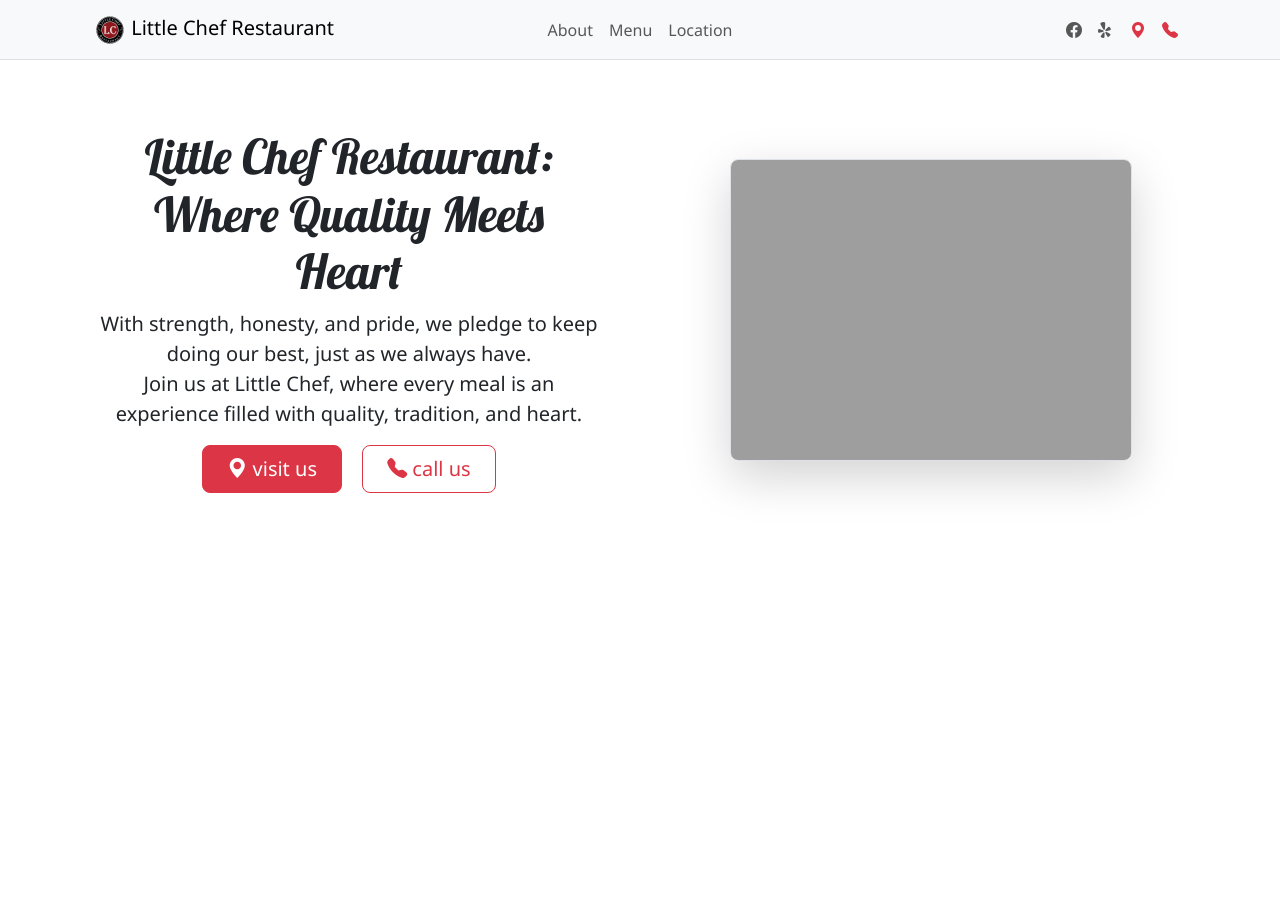
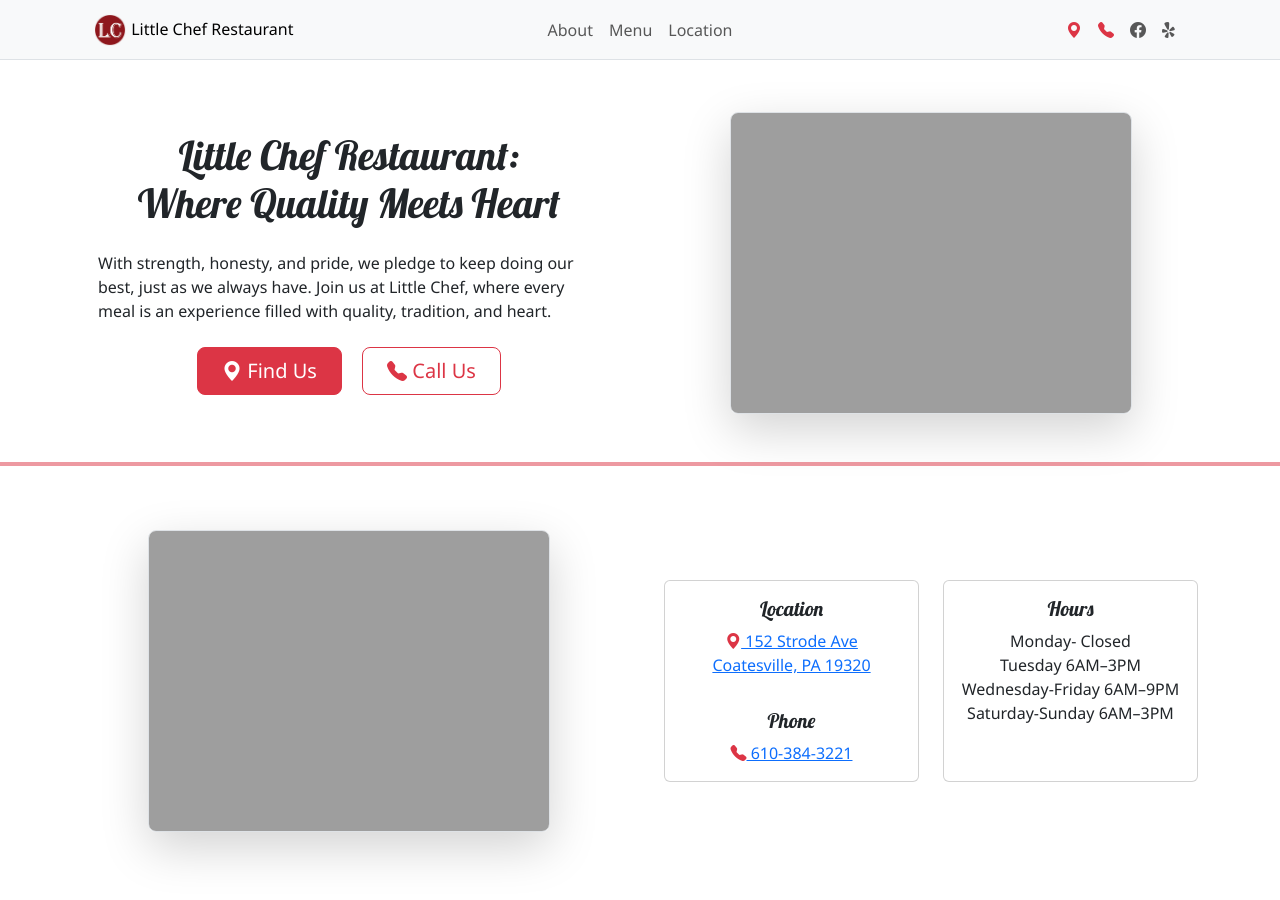
Before and after one commit to dev-creative-studio-llc/little-chef, a Jekyll site: the page built from index.html, in a window 1280 px wide. Built offline with Jekyll 4.4.1, drawn with Linux system fonts in a browser that asks for light colours.

Commit message:
updated layout for mobile display. added section for contact info

```diff
--- a/_includes/nav.html
+++ b/_includes/nav.html
@@ -7,9 +7,9 @@
       </button>
       <div class="collapse navbar-collapse d-lg-flex">
         <a class="navbar-brand col-3 me-0" href="#">
-          <img src="{{ site.baseurl }}/assets/img/logo_circle.png" alt="Logo" width="32" height="32"
-            class="d-inline-block align-text-top">
-          <span class="d-none d-md-inline">Little Chef Restaurant</span>
+          <img src="{{ site.baseurl }}/assets/img/logo_inner_circle.png" alt="Brand Logo" width="32" height="32"
+            class="img-fluid d-inline-block align-text-top">
+          <span class="d-md-none d-lg-inline fs-6">Little Chef Restaurant</span>
         </a>
         <ul class="navbar-nav col-6 justify-content-lg-center">
           <li class="nav-item"><a class="nav-link" aria-current="page" href="#">About</a></li>
@@ -17,6 +17,16 @@
           <li class="nav-item"><a class="nav-link" aria-current="page" href="#">Location</a></li>
         </ul>
         <ul class="navbar-nav col-3 justify-content-lg-end">
+          <li class="nav-item">
+            <a class="nav-link" href="https://goo.gl/maps/79WqFn2AeFe1pQdy9">
+              <i class="bi bi-geo-alt-fill text-danger"></i>
+            </a>
+          </li>
+          <li class="nav-item">
+            <a class="nav-link" href="tel:+16103843221">
+              <i class="bi bi-telephone-fill text-danger"></i>
+            </a>
+          </li>
           <li class="nav-item">
             <a class="nav-link"
               href="https://www.facebook.com/Little-Chef-160076680862357/?rf=109246645805647">
@@ -28,16 +38,6 @@
               <i class="bi bi-yelp"></i>
             </a>
           </li>
-          <li class="nav-item">
-            <a class="nav-link" href="https://goo.gl/maps/79WqFn2AeFe1pQdy9">
-              <i class="bi bi-geo-alt-fill text-danger"></i>
-            </a>
-          </li>
-          <li class="nav-item">
-            <a class="nav-link" href="tel:+16103843221">
-              <i class="bi bi-telephone-fill text-danger"></i>
-            </a>
-          </li>
         </ul>
       </div>
     </div>
--- a/index.html
+++ b/index.html
@@ -1,27 +1,24 @@
 ---
 layout: default
 ---
-<div id="hero-section" class="text-center">
 <div class="container text-center">
-        <div class="row row-cols-2 mt-1 g-5 align-items-center">
+    <div class="row row-cols-md-1 row-cols-lg-2 mt-1 mb-5 g-5 align-items-center">
         <div class="col">
             <div class="card border border-0">
                 <div class="card-body">
-                        <h1 class="card-title display-5">Little Chef Restaurant: Where Quality Meets Heart</h1>
-                        <p class="card-text fs-5">With strength, honesty, and pride, we pledge to keep doing our best,
-                            just as we
-                            always
-                            have.<br>Join us at Little Chef, where every meal is an experience filled with quality,
-                            tradition, and heart.</p>
+                    <h1 class="card-title mb-4">Little Chef Restaurant:<br>Where Quality Meets Heart</h1>
+                    <p class="card-text fs-6 text-start mb-4">With strength, honesty, and pride, we pledge to keep doing
+                        our best,
+                        just as we always have. Join us at Little Chef, where every meal is an experience filled
+                        with quality, tradition, and heart.</p>
                     <a href="#" class="btn btn-danger btn-lg px-4 me-sm-3"><i class="bi bi-geo-alt-fill"></i>
-                            visit
-                            us</a>
-                        <a href="#" class="btn btn-outline-danger btn-lg px-4"><i class="bi bi-telephone-fill"></i> call
-                            us</a>
+                        Find Us</a>
+                    <a href="#" class="btn btn-outline-danger btn-lg px-4"><i class="bi bi-telephone-fill"></i> Call
+                        Us</a>
                 </div>
             </div>
         </div>
-            <div class="col">
+        <div class="col d-md-none d-lg-block">
             <div class="container">
                 <img src="{{ site.baseurl }}/assets/img/banner8.png" class="img-fluid border rounded-3 shadow-lg"
                     alt="Hero Banner" loading="lazy">
@@ -29,8 +26,46 @@
         </div>
     </div>
 </div>
+<hr class="border border-danger border-2 opacity-50">
+<div class="container text-center">
+    <div class="row row-cols-md-1 row-cols-lg-2 mt-1 g-5 align-items-center">
+        <div class="col d-md-none d-lg-block">
+            <div class="container">
+                <img src="{{ site.baseurl }}/assets/img/banner2.png" class="img-fluid border rounded-3 shadow-lg"
+                    alt="Hero Banner" loading="lazy">
             </div>
-
-<div id="hero-section" class="text-center">
-
         </div>
+        <div class="col">
+            <div class="row row-cols-2">
+                <div class="col">
+                    <div class="card h-100">
+                        <div class="card-body">
+                            <h5 class="card-title">Location</h5>
+                            <a class="card-link" href="https://goo.gl/maps/79WqFn2AeFe1pQdy9">
+                                <i class="bi bi-geo-alt-fill text-danger"></i> 152 Strode Ave Coatesville, PA 19320
+                            </a>
+                        </div>
+                        <div class="card-body">
+                            <h5 class="card-title">Phone</h5>
+                            <a class="card-link" href="tel:+16103843221">
+                                <i class="bi bi-telephone-fill text-danger"></i> 610-384-3221
+                            </a>
+                        </div>
+                    </div>
+                </div>
+                <div class="col">
+                    <div class="card h-100">
+                        <div class="card-body">
+                            <h5 class="card-title">Hours</h5>
+                            <p class="card-text">
+                                Monday- Closed<br>
+                                Tuesday 6AM–3PM<br>
+                                Wednesday-Friday 6AM–9PM<br>
+                                Saturday-Sunday 6AM–3PM</p>
+                        </div>
+                    </div>
+                </div>
+            </div>
+        </div>
+    </div>
+</div>
```
Also changed, not shown: Gemfile.lock, assets/img/android-chrome-192x192.png, assets/img/android-chrome-512x512.png, assets/img/apple-touch-icon.png, assets/img/favicon-16x16.png, assets/img/favicon-32x32.png, assets/img/favicon.ico, assets/img/logo_inner_circle.png. Lines whose indentation alone changed are shown as unchanged.
